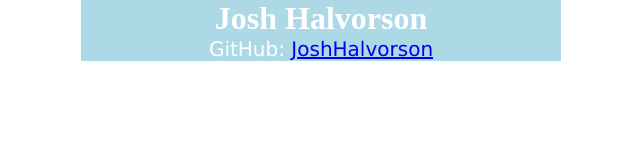
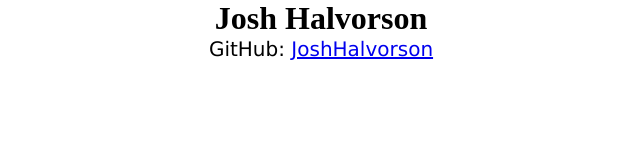
Before and after one commit to jhalvorson98/jhalvorson98.github.io, a plain HTML site: page index.html in a window 1280 px wide. Shown: the whole page, without its empty margins (319-959 px from the left). Drawn offline with Linux system fonts and the light colour scheme.

Commit message:
Update index.css

```diff
--- a/index.css
+++ b/index.css
@@ -12,19 +12,15 @@ body > * {
 }
 
 div{
-  background-color: lightblue;
   margin-left: 25em;
   margin-right: 25em;
   flex-grow: 1;
-}
+  width:800px;
+  margin:0 auto;
 
-h1 {
-  color: white;
 }
 
 p {
-  color: white;
   font-family: verdana;
   font-size: 20px;
-
 }
```
